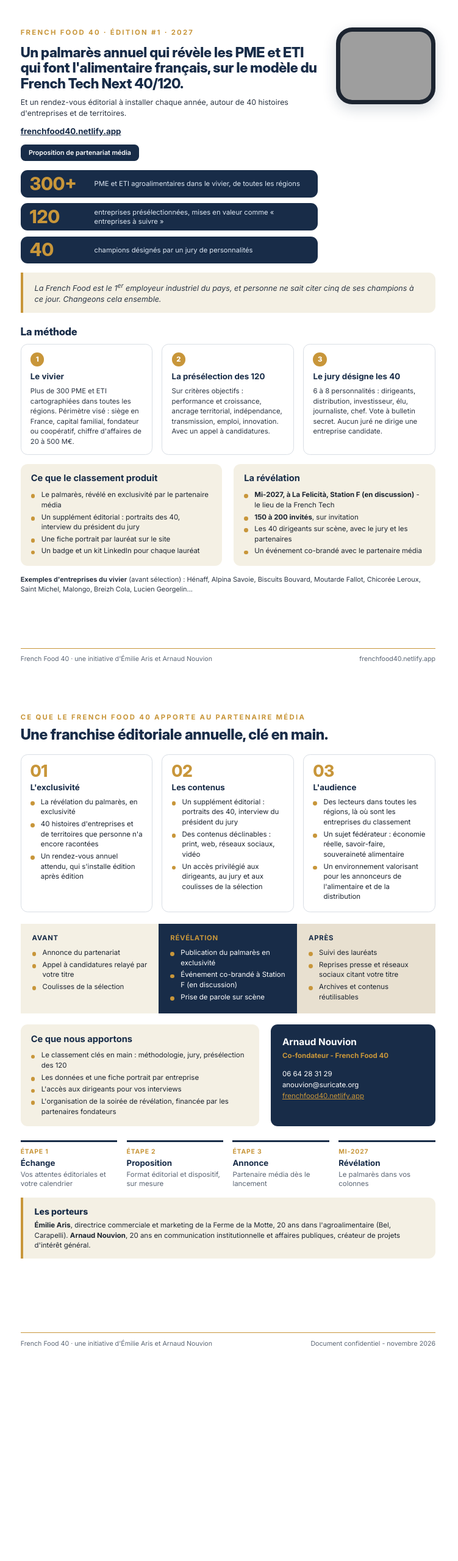
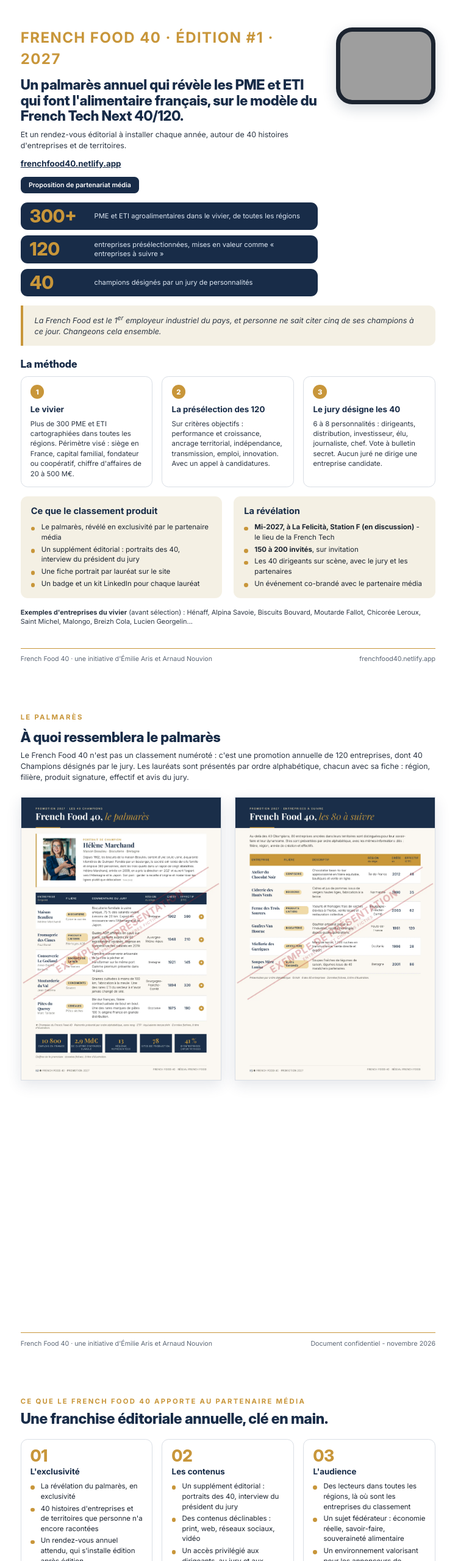
Before and after one commit to anouvion/frenchfood40, a plain HTML site: page dossier-partenaires/dossier_partenaires_french_food_40.html in a window 1280 px wide. Shown: the top 2560 px of the page at 61% size, without its empty margins (23-774 px from the left). Before the commit the page ends 2245 px from the top, so only its background shows below. Drawn offline with Linux system fonts and the light colour scheme; grey boxes are pictures that could not be loaded.

Commit message:
Ajoute la maquette du palmarès au site et au dossier partenaire
- Site : section "À quoi ressemblera le palmarès" dans #palmares, avec les 2 pages de la maquette en HD (WebP)
- Dossier partenaire : nouvelle page après la couverture, même texte et maquette
- Dossier : titre "French Food 40" de la couverture agrandi (8.5pt vers 18pt)

Claude-Session: https://claude.ai/code/session_01Mc8crz6FmGAcRyCgHMVzJC

```diff
--- a/dossier-partenaires/dossier_partenaires_french_food_40.html
+++ b/dossier-partenaires/dossier_partenaires_french_food_40.html
@@ -62,12 +62,15 @@ ul.clean li::before { content:""; position:absolute; left:0; top:1.9mm; width:1.
 .steps span { font-size:8.6pt; color:var(--muted); line-height:1.3; display:block; margin-top:.5mm; }
 .porteurs { margin-top:4mm; background:var(--sand); border-left:4px solid var(--gold); border-radius:0 3mm 3mm 0; padding:3.5mm 5mm; font-size:8.6pt; }
 .porteurs .h { font-weight:800; color:var(--navy); font-size:10.5pt; margin-bottom:1mm; }
+.eyebrow-marque { font-size:18pt; letter-spacing:.06em; }
+.maquette { display:grid; grid-template-columns:1fr 1fr; gap:6mm; margin-top:6mm; }
+.maquette img { display:block; width:100%; height:auto; border:1px solid var(--line); box-shadow:0 2mm 6mm rgba(24,44,72,.12); }
 </style></head><body>
 
 <section class="page">
   <div class="hero">
     <div>
-      <div class="eyebrow">French Food 40 · Édition #1 · 2027</div>
+      <div class="eyebrow eyebrow-marque">French Food 40 · Édition #1 · 2027</div>
       <h1>Un palmarès annuel qui révèle les PME et ETI qui font l'alimentaire français, sur le modèle du French Tech Next 40/120.</h1>
       <p class="sub">Et un rendez-vous éditorial à installer chaque année, autour de 40 histoires d'entreprises et de territoires.</p>
       <div class="url"><a href="https://frenchfood40.netlify.app/">frenchfood40.netlify.app</a></div>
@@ -110,6 +113,17 @@ ul.clean li::before { content:""; position:absolute; left:0; top:1.9mm; width:1.
   <p class="ex"><b>Exemples d'entreprises du vivier</b> (avant sélection) : Hénaff, Alpina Savoie, Biscuits Bouvard, Moutarde Fallot, Chicorée Leroux, Saint Michel, Malongo, Breizh Cola, Lucien Georgelin...</p>
 
   <div class="foot"><span>French Food 40 · une initiative d'Émilie Aris et Arnaud Nouvion</span><span>frenchfood40.netlify.app</span></div>
+</section>
+
+<section class="page">
+  <div class="eyebrow">Le palmarès</div>
+  <h1>À quoi ressemblera le palmarès</h1>
+  <p class="sub">Le French Food 40 n'est pas un classement numéroté : c'est une promotion annuelle de 120 entreprises, dont 40 Champions désignés par le jury. Les lauréats sont présentés par ordre alphabétique, chacun avec sa fiche : région, filière, produit signature, effectif et avis du jury.</p>
+  <div class="maquette">
+    <img src="palmares-exemple-1.webp" width="1653" height="2339" alt="Maquette de la page 1 du palmarès : les 40 Champions">
+    <img src="palmares-exemple-2.webp" width="1653" height="2339" alt="Maquette de la page 2 du palmarès : les 80 entreprises à suivre">
+  </div>
+  <div class="foot"><span>French Food 40 · une initiative d'Émilie Aris et Arnaud Nouvion</span><span>Document confidentiel - novembre 2026</span></div>
 </section>
 
 <section class="page">
```
Also changed, not shown: css/style.css (+10 -0 lines), index.html (+8 -0 lines), dossier-partenaires/palmares-exemple-1.webp (added), dossier-partenaires/palmares-exemple-2.webp (added), images/palmares-exemple-1.webp (added), images/palmares-exemple-2.webp (added).
